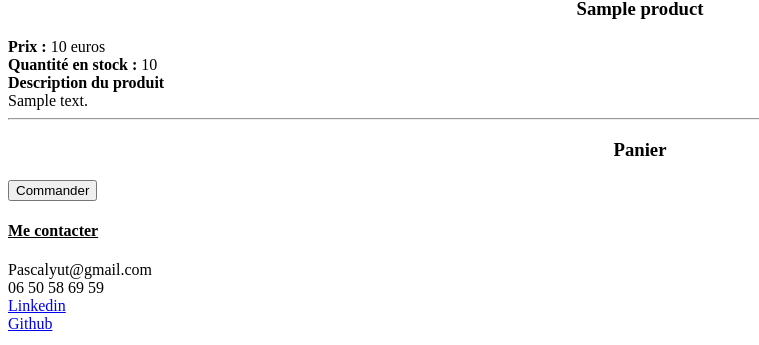
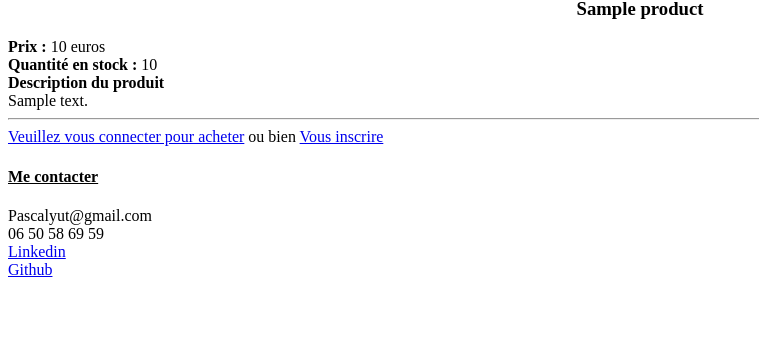
Before and after one commit to pascalyu/anna, a Symfony app: template templates/product/product.html.twig in a window 1280 px wide. Shown: the part 455-800 px from the top of the page, without its empty margins (0-759 px from the left). Run offline with Twig, Linux system fonts and the light colour scheme; the template is opened without the code that fills it: most values are stand-ins (such as "Sample title", 1, 10 or a date in 2020); some libraries are stand-ins or nearby versions.

Commit message:
detail affichage conditionnel

```diff
--- a/src/Controller/ProductController.php
+++ b/src/Controller/ProductController.php
@@ -71,7 +71,9 @@ class ProductController extends AbstractController
         $addToBasketform->handleRequest($request);
         if ($addToBasketform->isSubmitted()) {
             $entityManager = $this->getDoctrine()->getManager();
-
+            if (!$this->getUser()) {
+                return $this->redirectToRoute("app_login");
+            }
             $basketRow->setUser($this->getUser());
             $basketRow->setPrice($product->getPrice() * $basketRow->getQuantity());
             $basketRow->setProduct($product);
--- a/templates/product/product.html.twig
+++ b/templates/product/product.html.twig
@@ -40,14 +40,19 @@
 							<div>{{product.description}}</div>
 						</div>
 						<hr/>
-
+						{% if app.user %}
 							{{form_start(addToBasketform)}}
 							{{form_end(addToBasketform)}}
-
+						{% else %}
+							<a href="{{ path('app_login')}}">Veuillez vous connecter pour acheter</a>
+							ou bien
+							<a href="{{ path('app_register')}}">Vous inscrire</a>
+						{% endif %}
 					</div>
 				</div>
 			</div>
 		</div>
+		{% if app.user %}
 			<div class="col-md-3">
 				<div class="border border-dark rounded p-1">
 					<div style="text-align:center">
@@ -64,6 +69,7 @@
 					</div>
 				</div>
 			</div>
+		{% endif %}
 
 	</div>
 {% endblock %}
```
Lines whose indentation alone changed are shown as unchanged.
